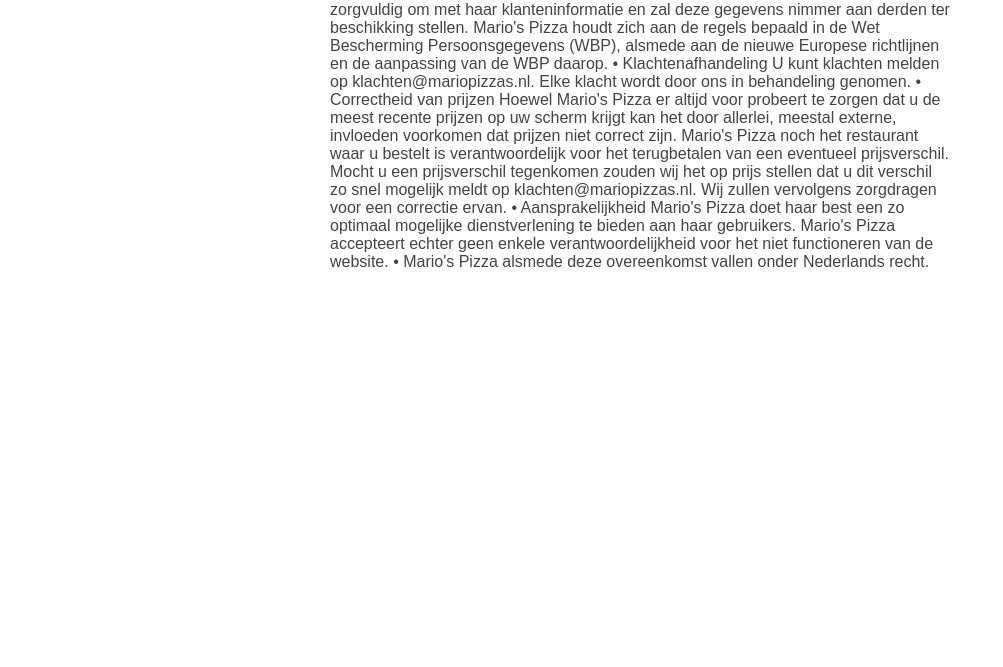
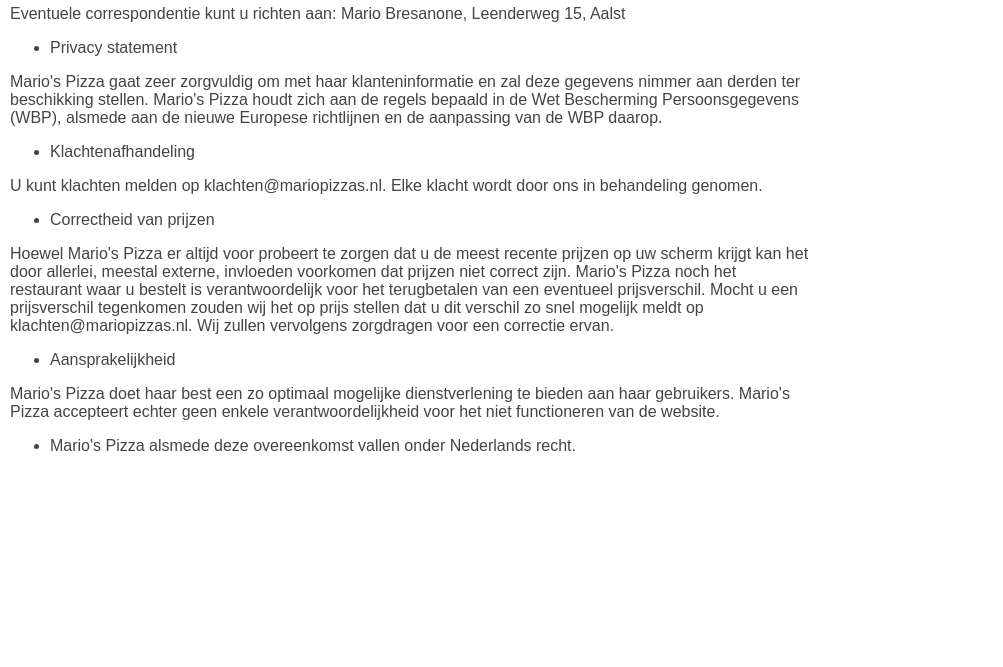
Before and after one commit to Ps217531/project-1, a plain HTML site: page alv.html in a window 1280 px wide. Shown: the part 133-800 px from the top of the page, without its empty margins (0-1003 px from the left). Drawn offline with Linux system fonts and the light colour scheme.

Commit message:
typ hier uw boodschap

```diff
--- a/alv.html
+++ b/alv.html
@@ -28,24 +28,42 @@
         <a href="overons.html">Over ons</a>
 
     </div>
-    Algemene voorwaarden Mario's Pizza
+    <h1>Algemene voorwaarden Mario's Pizza </h1>
+
     Eventuele correspondentie kunt u richten aan: Mario Bresanone, Leenderweg 15, Aalst
-    • Privacy statement
-    Mario's Pizza gaat zeer zorgvuldig om met haar klanteninformatie en zal deze gegevens nimmer aan derden ter
-    beschikking stellen. Mario's Pizza houdt zich aan de regels bepaald in de Wet Bescherming Persoonsgegevens (WBP),
-    alsmede aan de nieuwe Europese richtlijnen en de aanpassing van de WBP daarop.
-    • Klachtenafhandeling
-    U kunt klachten melden op klachten@mariopizzas.nl. Elke klacht wordt door ons in behandeling genomen.
-    • Correctheid van prijzen
-    Hoewel Mario's Pizza er altijd voor probeert te zorgen dat u de meest recente prijzen op uw scherm krijgt kan het
-    door allerlei, meestal externe, invloeden voorkomen dat prijzen niet correct zijn. Mario's Pizza noch het restaurant
-    waar u bestelt is verantwoordelijk voor het terugbetalen van een eventueel prijsverschil. Mocht u een prijsverschil
-    tegenkomen zouden wij het op prijs stellen dat u dit verschil zo snel mogelijk meldt op klachten@mariopizzas.nl. Wij
-    zullen vervolgens zorgdragen voor een correctie ervan.
-    • Aansprakelijkheid
-    Mario's Pizza doet haar best een zo optimaal mogelijke dienstverlening te bieden aan haar gebruikers. Mario's Pizza
-    accepteert echter geen enkele verantwoordelijkheid voor het niet functioneren van de website.
-    • Mario's Pizza alsmede deze overeenkomst vallen onder Nederlands recht.
+    <ul>
+        <li> Privacy statement</li>
+    </ul>
+    <p> Mario's Pizza gaat zeer zorgvuldig om met haar klanteninformatie en zal deze gegevens nimmer aan derden ter
+        beschikking stellen. Mario's Pizza houdt zich aan de regels bepaald in de Wet Bescherming Persoonsgegevens
+        (WBP),
+        alsmede aan de nieuwe Europese richtlijnen en de aanpassing van de WBP daarop. </p>
+    <ul>
+        <li> Klachtenafhandeling</li>
+    </ul>
+    <p> U kunt klachten melden op klachten@mariopizzas.nl. Elke klacht wordt door ons in behandeling genomen. </p>
+    <ul>
+        <li> Correctheid van prijzen </li>
+    </ul>
+    <p> Hoewel Mario's Pizza er altijd voor probeert te zorgen dat u de meest recente prijzen op uw scherm krijgt kan
+        het
+        door allerlei, meestal externe, invloeden voorkomen dat prijzen niet correct zijn. Mario's Pizza noch het
+        restaurant
+        waar u bestelt is verantwoordelijk voor het terugbetalen van een eventueel prijsverschil. Mocht u een
+        prijsverschil
+        tegenkomen zouden wij het op prijs stellen dat u dit verschil zo snel mogelijk meldt op klachten@mariopizzas.nl.
+        Wij
+        zullen vervolgens zorgdragen voor een correctie ervan.</p>
+    <ul>
+        <li> Aansprakelijkheid</li>
+    </ul>
+    <p> Mario's Pizza doet haar best een zo optimaal mogelijke dienstverlening te bieden aan haar gebruikers. Mario's
+        Pizza
+        accepteert echter geen enkele verantwoordelijkheid voor het niet functioneren van de website.</p>
+
+    <ul>
+        <li> Mario's Pizza alsmede deze overeenkomst vallen onder Nederlands recht.</li>
+    </ul>
 
 </body>
 
--- a/css/mario.css
+++ b/css/mario.css
@@ -1,16 +1,26 @@
+
     body {
-    margin: auto;
+    margin-left: 50px;
+
+        margin-top: 10px;
         margin-left: 10px;
         margin-right: 10px;
         font-family: Arial, Helvetica;
         color: #444;
         background-color: white;
         max-width: 800px;
-    position: absolute;
-    left: 25%;
-    right: 25%;
+
+
 
     }
+        @media screen and (max-width: 800px){
+        body{
+            margin-left: 10px;
+            margin-right: 10px;
+        }
+    }
+
+
 img{
     width: 100%;
 }
@@ -20,7 +30,3 @@
 .levervoorwaarden{
     float: right;
 }
-@media only screen
-
-and (max-device-width : 800px)
-and (orientation : landscape) { /* STYLES GO HERE */}
--- a/css/menu.css
+++ b/css/menu.css
@@ -1,35 +1,30 @@
+
   body {
-  margin: auto;
+    margin-left: 50px;
+
+    margin-top: 10px;
+      align-self: center;
       margin-left: 10px;
       margin-right: 10px;
       font-family: Arial, Helvetica;
       color: #444;
       background-color: white;
       max-width: 800px;
-  position: absolute;
-  left: 25%;
-  right: 25%;
 
   }
-menu{
-    background-color: #444;
-    color: white;
+
+@media screen and (max-width: 800px) {
+  .topnav{
+    margin-top: -10px;
+    margin-left: -10px;
+    margin-right: -10px;
   }
-menu:active{
-color: rgb(0,146,70);
-}
-menu:hover{
-    color: rgb(206,43,55);
-}
-
-.position{
-    position: relative;
-    top: 40px;
 }
 
 
+
+
 .topnav {
-    margin-top: 50px;
     background-color: #333;
     overflow: hidden;
   }
@@ -47,7 +42,7 @@
   /* Change the color of links on hover */
   .topnav a:hover {
     background-color: #ddd;
-    color:  rgb(206,43,55);
+    background-color:  rgb(206,43,55);
   }
 
   /* Add a color to the active/current link */
--- a/css/tabel.css
+++ b/css/tabel.css
@@ -1,28 +1,31 @@
 body {
     margin: auto;
-    margin-left: 10px;
     margin-right: 10px;
     font-family: Arial, Helvetica;
     color: #444;
     background-color: white;
-    max-width: 800px;
     position: absolute;
-    left: 25%;
-    right: 25%;
-    width: 100%;
+
+
+
 }
+
+
+
 
 img {
     width: 150px;
 }
 
 table {
+
+    margin-bottom: 20px;
     width: 100%;
-    margin-bottom: 20px;
 }
 
 td {
     vertical-align: top;
+
 }
 
 p {
```
Also changed, not shown: cursus.html (+8 -3 lines), index.html (+1 -1 lines), pastas.html (+71 -1 lines). Lines whose indentation alone changed are shown as unchanged.
